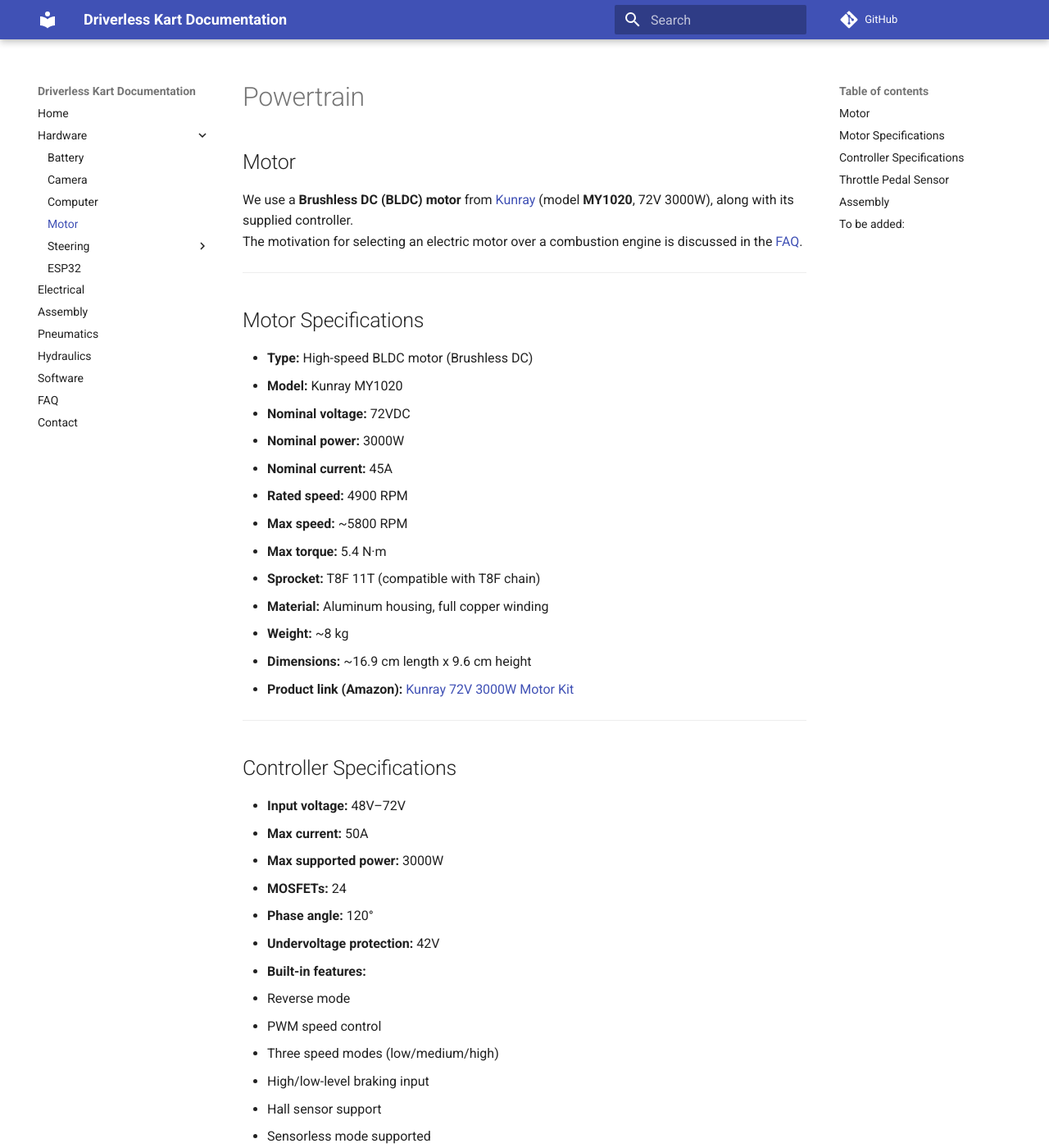
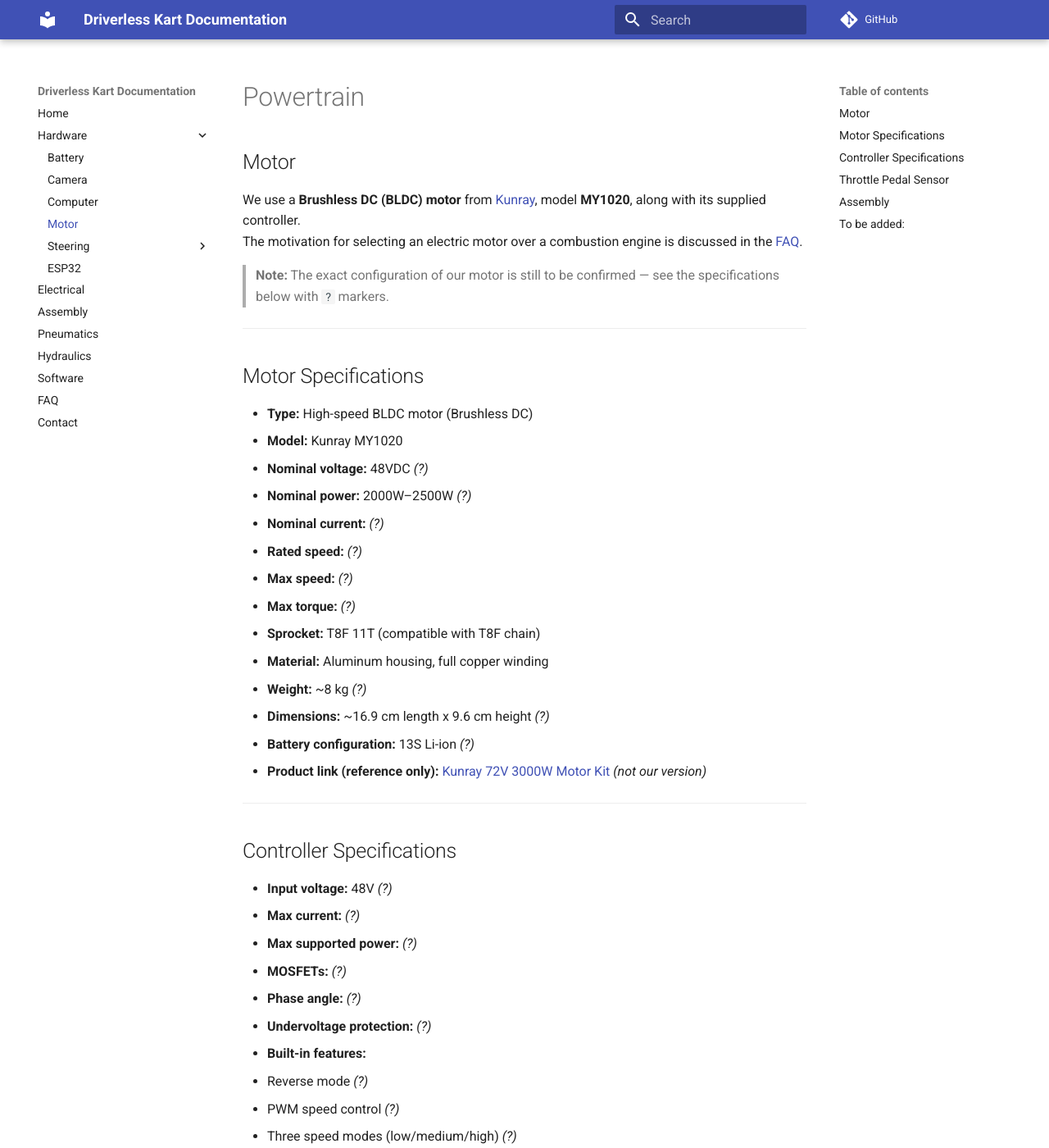
Before and after one commit to UM-Driverless/kart_docs, an MkDocs documentation site: the page built from docs/hardware/motor/index.md, in a window 1280 px wide and 1400 px high. Shown: the whole window at 82% size. Built offline with MkDocs 1.6.1 and Material for MkDocs 9.7.7, drawn with Linux system fonts in a browser that asks for light colours; comment, search, counter and statistics services are not loaded; some of the changed text lies outside the part shown.

Commit message:
docs: add draft motor and controller specs

```diff
--- a/docs/hardware/motor/index.md
+++ b/docs/hardware/motor/index.md
@@ -2,8 +2,10 @@
 
 ## Motor
 
-We use a **Brushless DC (BLDC) motor** from [Kunray](https://kunraymotors.com/shop/) (model **MY1020**, 72V 3000W), along with its supplied controller.
+We use a **Brushless DC (BLDC) motor** from [Kunray](https://kunraymotors.com/shop/), model **MY1020**, along with its supplied controller.
 The motivation for selecting an electric motor over a combustion engine is discussed in the [FAQ](/docs/faq.md#motor-choice).
+
+>  **Note:** The exact configuration of our motor is still to be confirmed — see the specifications below with `?` markers.
 
 ---
 
@@ -11,40 +13,41 @@
 
 - **Type:** High-speed BLDC motor (Brushless DC)
 - **Model:** Kunray MY1020
-- **Nominal voltage:** 72VDC
-- **Nominal power:** 3000W
-- **Nominal current:** 45A
-- **Rated speed:** 4900 RPM
-- **Max speed:** ~5800 RPM
-- **Max torque:** 5.4 N·m
+- **Nominal voltage:** 48VDC *(?)*
+- **Nominal power:** 2000W–2500W *(?)*
+- **Nominal current:** *(?)*
+- **Rated speed:** *(?)*
+- **Max speed:** *(?)*
+- **Max torque:** *(?)*
 - **Sprocket:** T8F 11T (compatible with T8F chain)
 - **Material:** Aluminum housing, full copper winding
-- **Weight:** ~8 kg
-- **Dimensions:** ~16.9 cm length x 9.6 cm height
-- **Product link (Amazon):** [Kunray 72V 3000W Motor Kit](https://www.amazon.es/dp/B0C6WXYZ/ref=cm_sw_em_r_mt_dp_xyz)
+- **Weight:** ~8 kg *(?)*
+- **Dimensions:** ~16.9 cm length x 9.6 cm height *(?)*
+- **Battery configuration:** 13S Li-ion *(?)*
+- **Product link (reference only):** [Kunray 72V 3000W Motor Kit](https://www.amazon.es/dp/B0C6WXYZ/ref=cm_sw_em_r_mt_dp_xyz) *(not our version)*
 
 ---
 
 ## Controller Specifications
 
-- **Input voltage:** 48V–72V
-- **Max current:** 50A
-- **Max supported power:** 3000W
-- **MOSFETs:** 24
-- **Phase angle:** 120°
-- **Undervoltage protection:** 42V
+- **Input voltage:** 48V *(?)*
+- **Max current:** *(?)*
+- **Max supported power:** *(?)*
+- **MOSFETs:** *(?)*
+- **Phase angle:** *(?)*
+- **Undervoltage protection:** *(?)*
 - **Built-in features:**
-  - Reverse mode
-  - PWM speed control
-  - Three speed modes (low/medium/high)
-  - High/low-level braking input
-  - Hall sensor support
-  - Sensorless mode supported
-  - Ignition lock (anti-theft)
-  - Cruise control
-  - Soft start
-  - Twist-grip throttle control
-- **Product link (AliExpress):** [Kunray BLDC Controller 72V](https://www.aliexpress.com/item/...)
+  - Reverse mode *(?)*
+  - PWM speed control *(?)*
+  - Three speed modes (low/medium/high) *(?)*
+  - High/low-level braking input *(?)*
+  - Hall sensor support *(?)*
+  - Sensorless mode supported *(?)*
+  - Ignition lock (anti-theft) *(?)*
+  - Cruise control *(?)*
+  - Soft start *(?)*
+  - Twist-grip throttle control *(?)*
+- **Product link (reference only):** [Kunray BLDC Controller 72V](https://www.aliexpress.com/item/...) *(not our version)*
 
 ---
 
```
